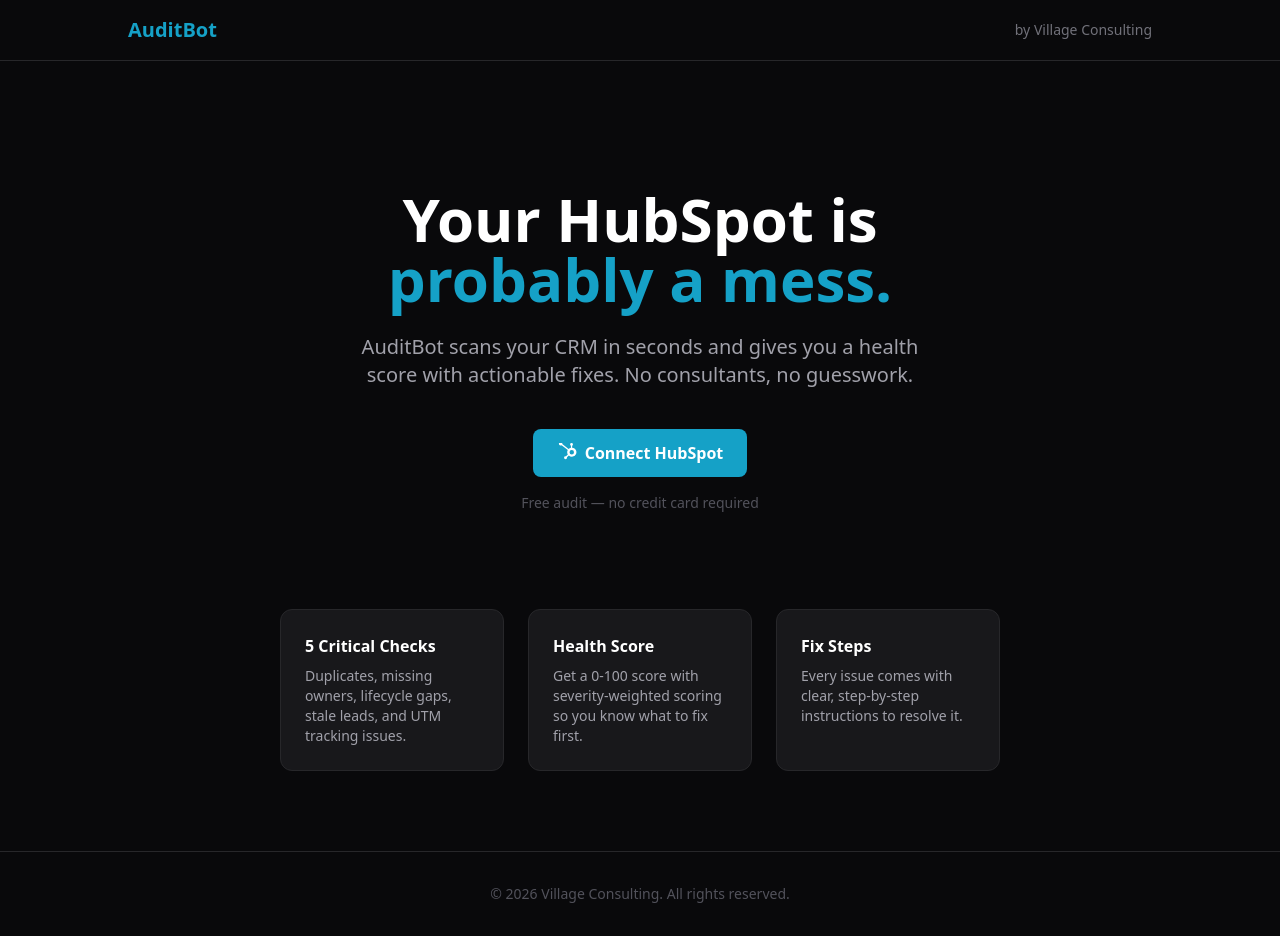
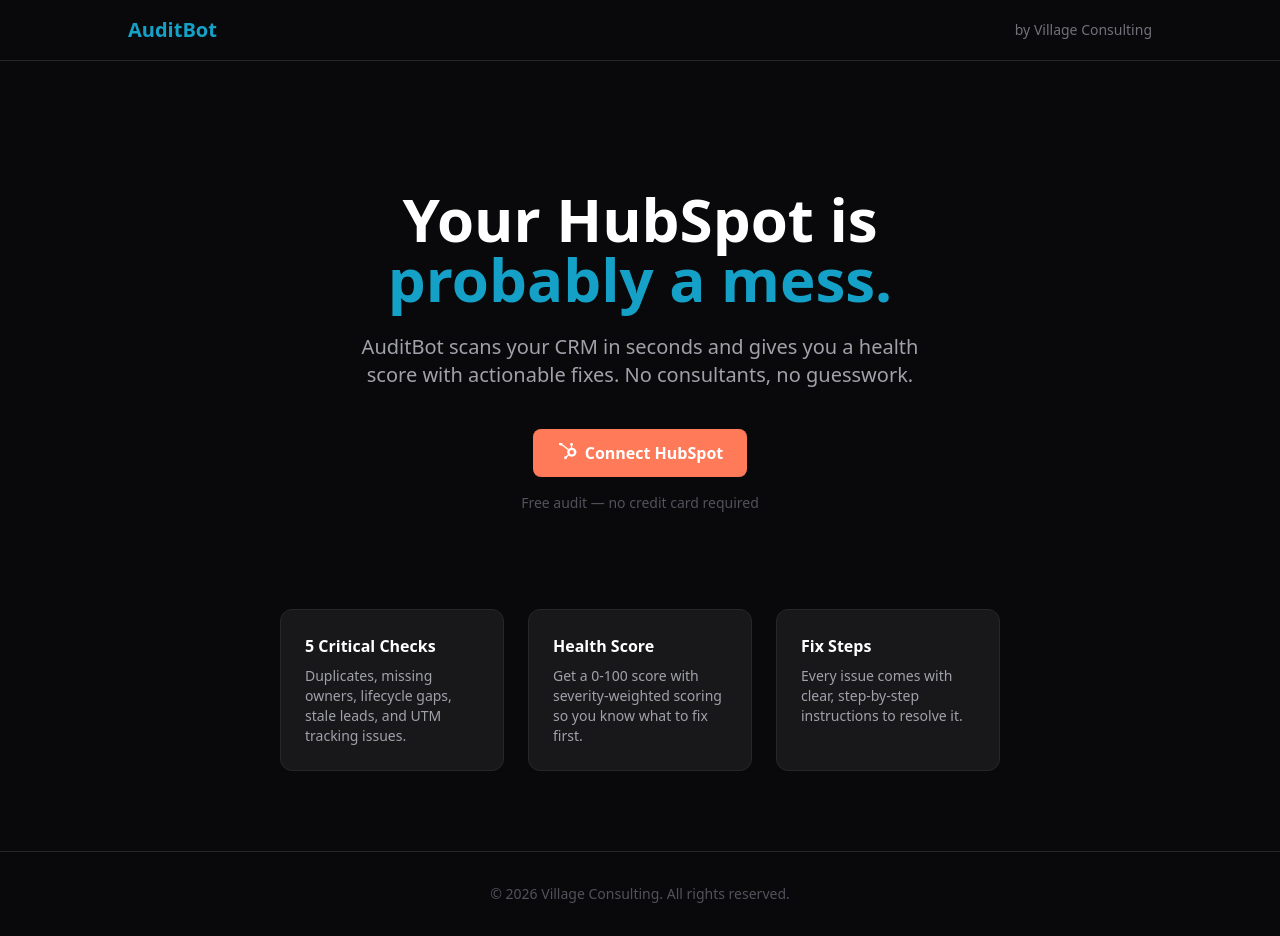
Before and after one commit to kgthegent/auditbot, a Next.js app: page / in a window 1280 px wide. Built offline with nearby package versions, Linux system fonts and the light colour scheme.

Commit message:
style: HubSpot orange (#FF7A59) on Connect HubSpot buttons only

```diff
--- a/app/dashboard/page.tsx
+++ b/app/dashboard/page.tsx
@@ -155,7 +155,8 @@
               </p>
               <a
                 href="/connect"
-                className="inline-block bg-brand hover:bg-brand-hover text-white text-sm font-semibold px-4 py-2 rounded-lg transition-colors"
+                className="inline-block text-white text-sm font-semibold px-4 py-2 rounded-lg transition-colors"
+                style={{ backgroundColor: '#FF7A59' }}
               >
                 Connect HubSpot
               </a>
--- a/components/ConnectButton.tsx
+++ b/components/ConnectButton.tsx
@@ -4,7 +4,10 @@
   return (
     <a
       href="/api/auth/hubspot"
-      className="inline-flex items-center gap-2 bg-brand hover:bg-brand-hover text-white font-semibold px-6 py-3 rounded-lg transition-colors"
+      className="inline-flex items-center gap-2 text-white font-semibold px-6 py-3 rounded-lg transition-colors"
+      style={{ backgroundColor: '#FF7A59' }}
+      onMouseEnter={e => (e.currentTarget.style.backgroundColor = '#E8674A')}
+      onMouseLeave={e => (e.currentTarget.style.backgroundColor = '#FF7A59')}
     >
       <svg className="w-5 h-5" viewBox="0 0 24 24" fill="currentColor">
         <path d="M18.16 5.67V3.39a1.71 1.71 0 0 0 1-1.55 1.72 1.72 0 0 0-3.44 0 1.71 1.71 0 0 0 1 1.55v2.28a5.39 5.39 0 0 0-2.81 1.57l-7.58-5.9a2.09 2.09 0 0 0 .05-.43 2.05 2.05 0 1 0-2.05 2.05 2 2 0 0 0 1.18-.38l7.45 5.8a5.4 5.4 0 0 0 .06 5.35l-2.27 2.27a1.76 1.76 0 0 0-.51-.08 1.78 1.78 0 1 0 1.78 1.78 1.76 1.76 0 0 0-.08-.51l2.24-2.24a5.42 5.42 0 1 0 3.98-9.38zm-.44 8.08a2.67 2.67 0 1 1 0-5.34 2.67 2.67 0 0 1 0 5.34z" />
```
